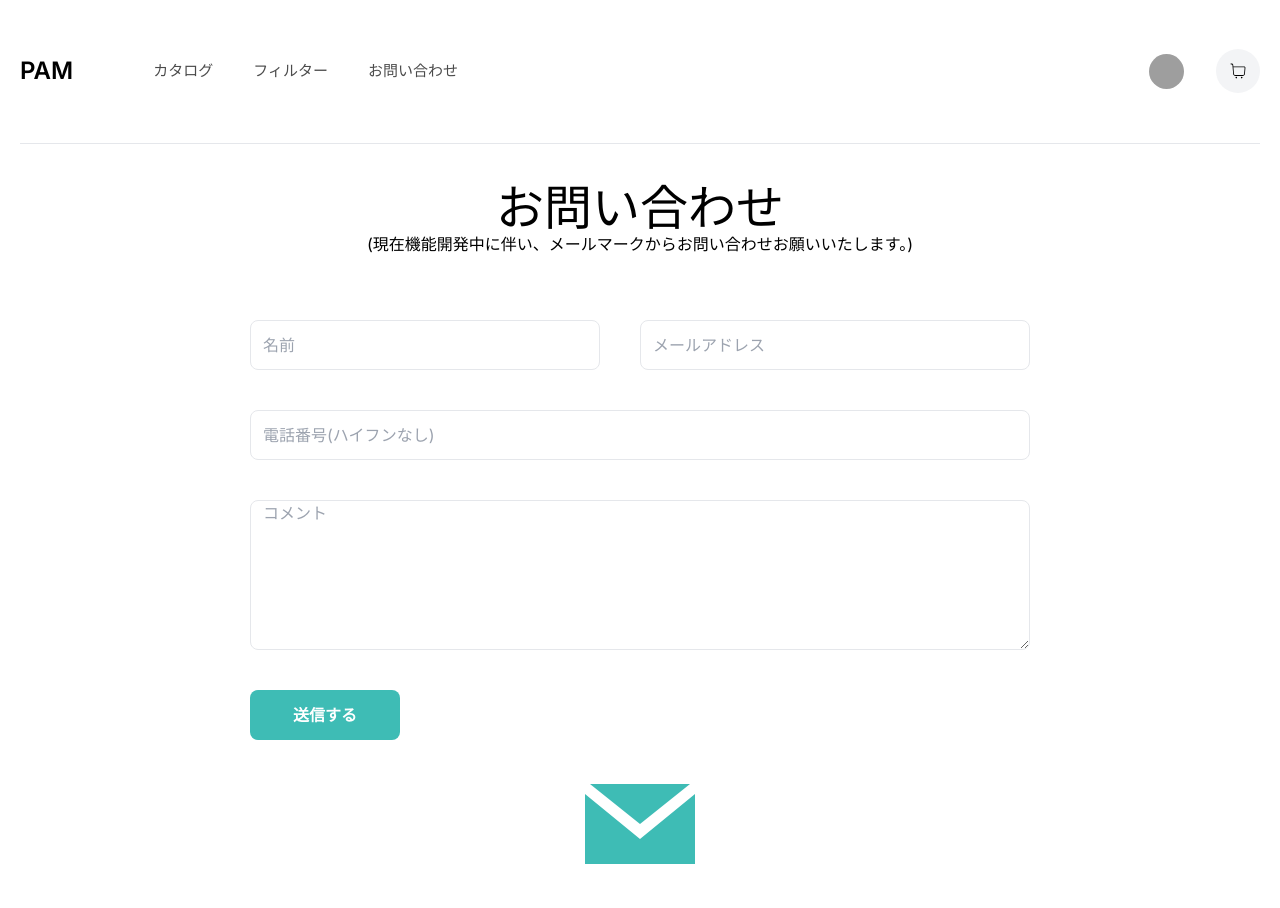
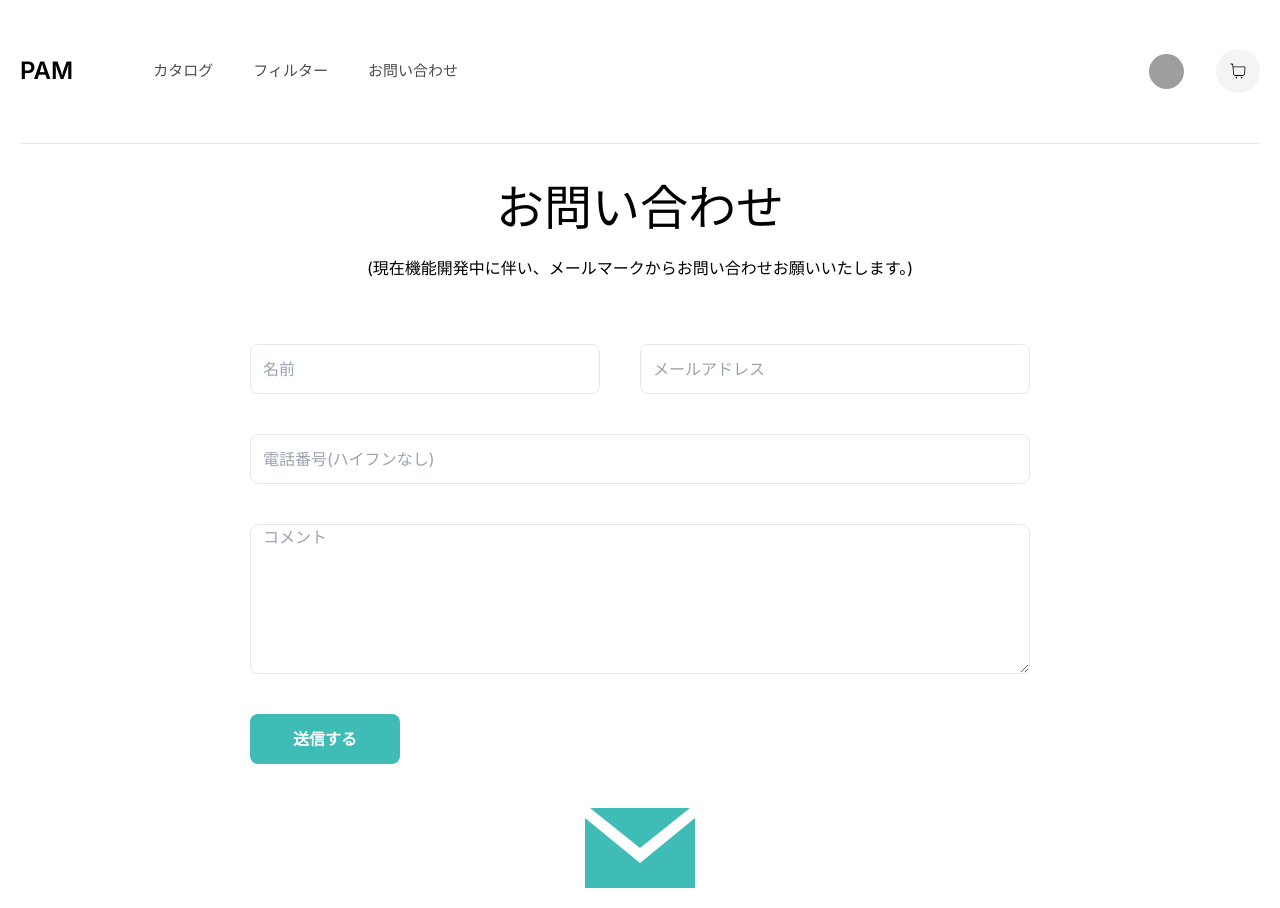
Before and after one commit to kawai-ota/clothing-EC, a Next.js app in the folder ecommerce/: page /contact in a window 1280 px wide. Before the commit the page ends 884 px from the top, so only its background shows below. Built offline with nearby package versions, Linux system fonts and the light colour scheme; no server answers; grey boxes are pictures that could not be loaded.

Commit message:
幅の調整

```diff
--- a/ecommerce/app/components/Contact.tsx
+++ b/ecommerce/app/components/Contact.tsx
@@ -15,7 +15,9 @@ const Contact = (props: ContactProps) => {
     <>
       <div className="flex flex-col items-center justify-center mx-auto mt-10 space-y-6">
         <h1 className="text-5xl text-center">お問い合わせ</h1>
-        (現在機能開発中に伴い、メールマークからお問い合わせお願いいたします。)
+        <h2>
+          (現在機能開発中に伴い、メールマークからお問い合わせお願いいたします。)
+        </h2>
         <div className="flex flex-col">
           <div className="grid grid-cols-2">
             <input
--- a/ecommerce/app/filters/page.tsx
+++ b/ecommerce/app/filters/page.tsx
@@ -55,8 +55,11 @@ const Page = (props: FilterProps) => {
       </div>
       <hr />
       <div className="flex items-center ml-28 mt-10 ">
-        <div>
-          {/* <Filter
+        <div className="px-10">
+          <h1 className="py-3 text-3xl font-medium">販売商品</h1>
+          <div className="flex flex-row">
+            {
+              <Filter
                 selectedCategories={selectedCategories}
                 setSelectedCategories={setSelectedCategories}
                 selectedSize={selectedSize}
@@ -67,10 +70,9 @@ const Page = (props: FilterProps) => {
                 setSelectedAllHexValues={setSelectedHexValues}
                 price={price}
                 setPrice={setPrice}
-          /> */}
+              />
+            }
           </div>
-        <div className="px-10">
-          <h1 className="py-3 text-3xl font-medium">販売商品</h1>
           <div className="grid lg:grid-cols-3 sm:grid-cols-2 grid-cols-1 md:gap-20 gap-12 mt-5">
             {response.map((product: any) => (
               <div key={product.id}>
```
Lines whose indentation alone changed are shown as unchanged.
